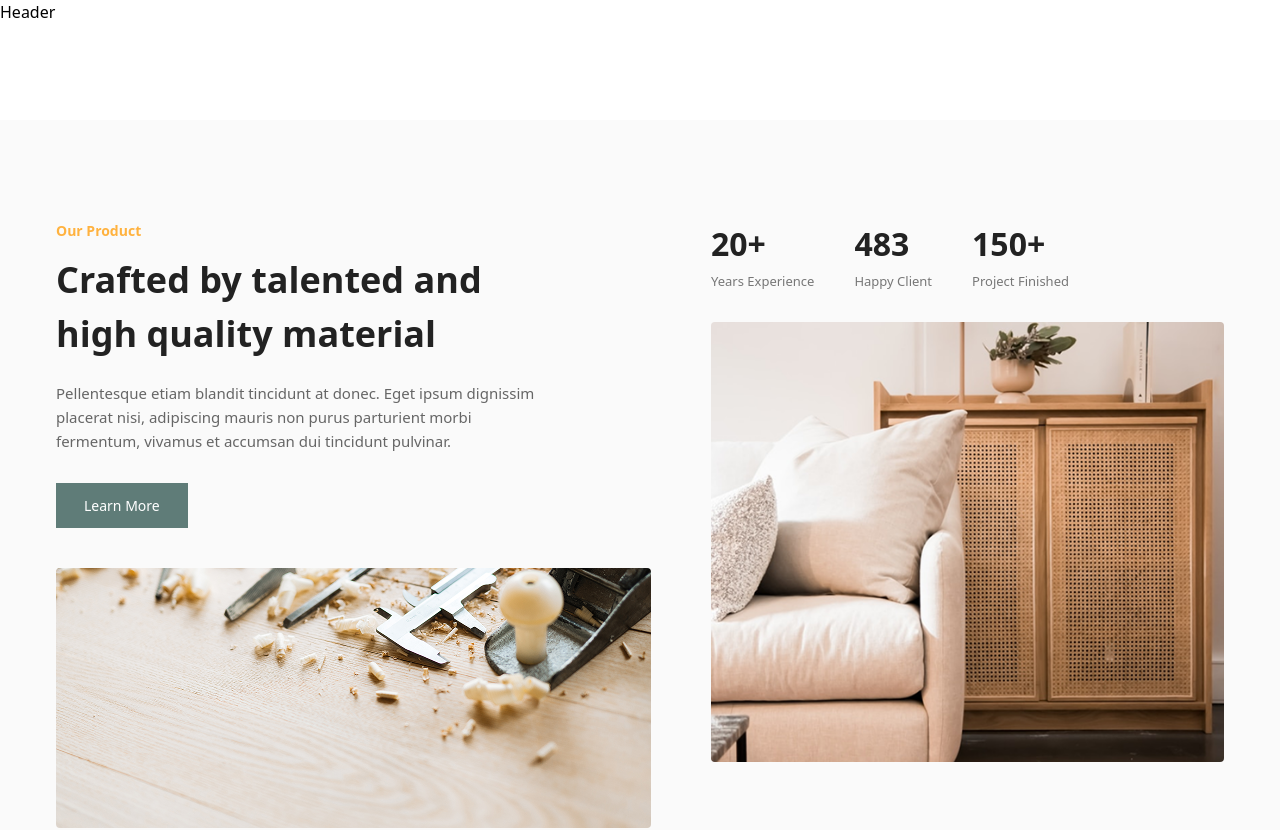
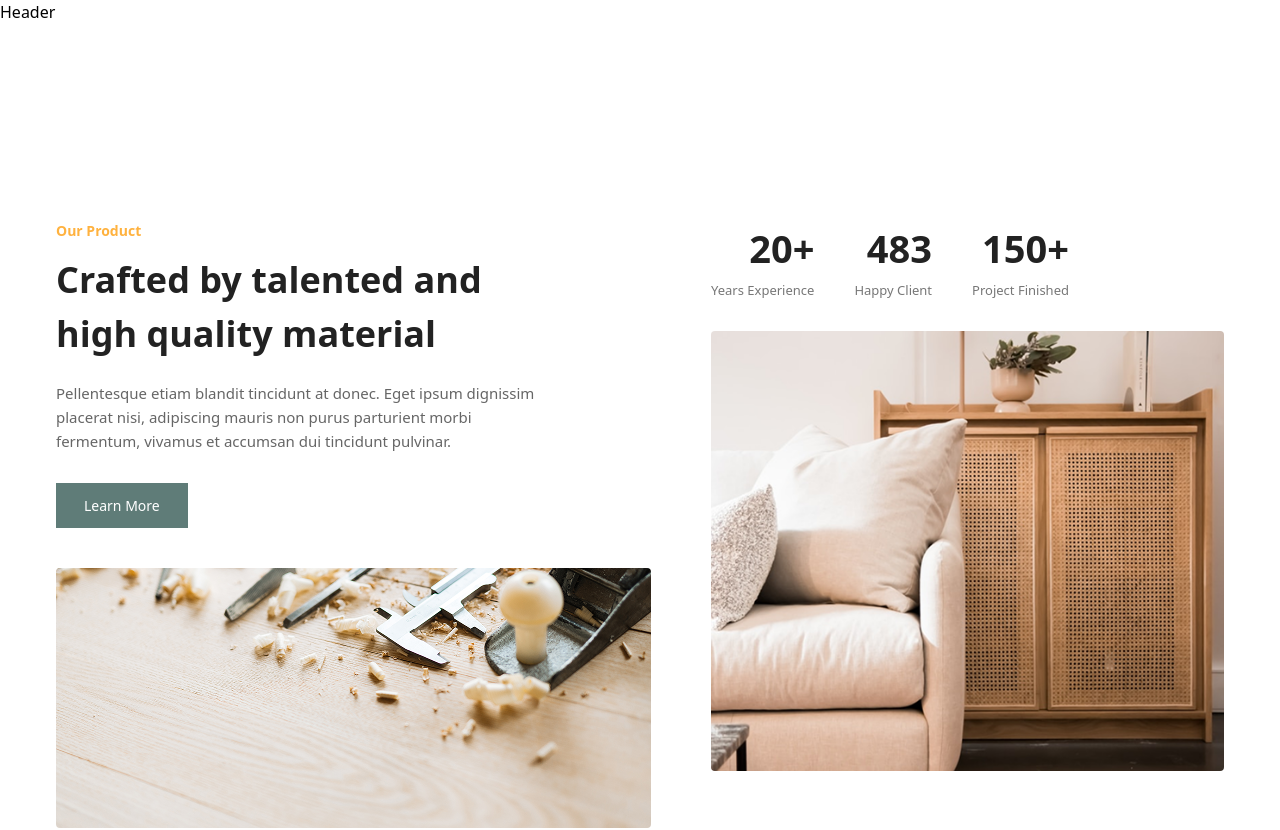
Before and after one commit to archis-academy/december-frontend-lalasia-2025, a React (Vite) app: page / in a window 1280 px wide. Shown: the top 830 px of the page. Built offline with nearby package versions, Linux system fonts and the light colour scheme; a web font is replaced by a local one.

Commit message:
[DE-14]-hatalar yapıldı

```diff
--- a/src/components/OurProduct/OurProduct.scss
+++ b/src/components/OurProduct/OurProduct.scss
@@ -1,6 +1,7 @@
 .our-product {
   padding: 100px 0;
-  background-color: #fafafaf1;
+  background-color: #FFFFFF;
+
 
   .container {
     max-width: 1200px;
@@ -76,7 +77,8 @@
 
       .stat {
         h3 {
-          font-size: 32px;
+          font-size: 38px;
+          text-align: right;
           font-weight: 700;
           color: #222;
         }
```
